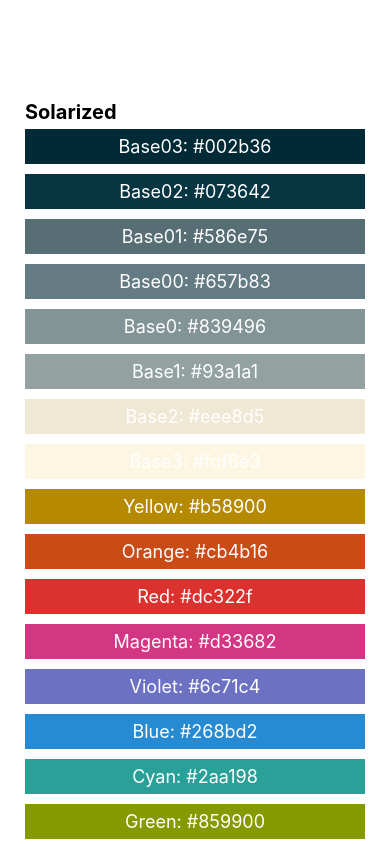
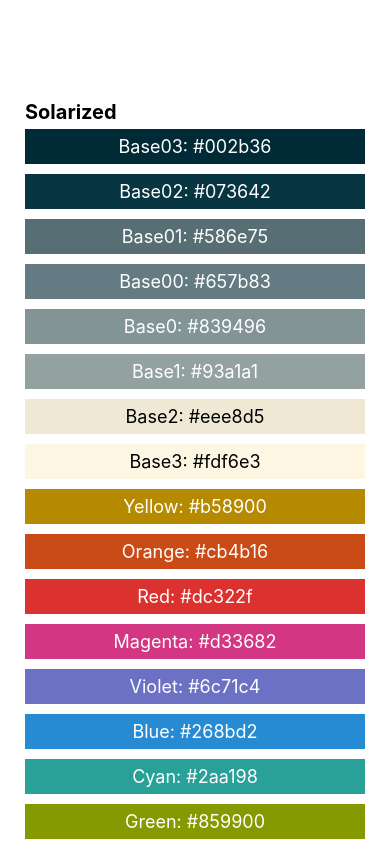
Before and after one commit to irahrosete/fm-react-native-expo, a React Native app: screen / in a window 390 px wide. Built offline with nearby package versions, Linux system fonts and the light colour scheme.

Commit message:
complete lists exercise extra credit

```diff
--- a/App.js
+++ b/App.js
@@ -3,6 +3,25 @@
 import ColorBox from './components/ColorBox'
 
 const App = () => {
+  const COLORS = [
+    { colorName: 'Base03', hexCode: '#002b36' },
+    { colorName: 'Base02', hexCode: '#073642' },
+    { colorName: 'Base01', hexCode: '#586e75' },
+    { colorName: 'Base00', hexCode: '#657b83' },
+    { colorName: 'Base0', hexCode: '#839496' },
+    { colorName: 'Base1', hexCode: '#93a1a1' },
+    { colorName: 'Base2', hexCode: '#eee8d5' },
+    { colorName: 'Base3', hexCode: '#fdf6e3' },
+    { colorName: 'Yellow', hexCode: '#b58900' },
+    { colorName: 'Orange', hexCode: '#cb4b16' },
+    { colorName: 'Red', hexCode: '#dc322f' },
+    { colorName: 'Magenta', hexCode: '#d33682' },
+    { colorName: 'Violet', hexCode: '#6c71c4' },
+    { colorName: 'Blue', hexCode: '#268bd2' },
+    { colorName: 'Cyan', hexCode: '#2aa198' },
+    { colorName: 'Green', hexCode: '#859900' },
+  ]
+
   return (
     <SafeAreaView>
       <FlatList
@@ -18,25 +37,6 @@
   )
 }
 
-const COLORS = [
-  { colorName: 'Base03', hexCode: '#002b36' },
-  { colorName: 'Base02', hexCode: '#073642' },
-  { colorName: 'Base01', hexCode: '#586e75' },
-  { colorName: 'Base00', hexCode: '#657b83' },
-  { colorName: 'Base0', hexCode: '#839496' },
-  { colorName: 'Base1', hexCode: '#93a1a1' },
-  { colorName: 'Base2', hexCode: '#eee8d5' },
-  { colorName: 'Base3', hexCode: '#fdf6e3' },
-  { colorName: 'Yellow', hexCode: '#b58900' },
-  { colorName: 'Orange', hexCode: '#cb4b16' },
-  { colorName: 'Red', hexCode: '#dc322f' },
-  { colorName: 'Magenta', hexCode: '#d33682' },
-  { colorName: 'Violet', hexCode: '#6c71c4' },
-  { colorName: 'Blue', hexCode: '#268bd2' },
-  { colorName: 'Cyan', hexCode: '#2aa198' },
-  { colorName: 'Green', hexCode: '#859900' },
-]
-
 const styles = StyleSheet.create({
   container: {
     marginTop: 100,
--- a/components/ColorBox.js
+++ b/components/ColorBox.js
@@ -6,10 +6,17 @@
     backgroundColor: hexCode,
   }
 
+  const textColor = {
+    color:
+      parseInt(hexCode.replace('#', ''), 16) > 0xffffff / 1.1
+        ? 'black'
+        : 'white',
+  }
+
   return (
     <View>
       <View style={[styles.container, boxColor]}>
-        <Text style={styles.text}>
+        <Text style={[styles.text, textColor]}>
           {colorName}: {hexCode}
         </Text>
       </View>
```
